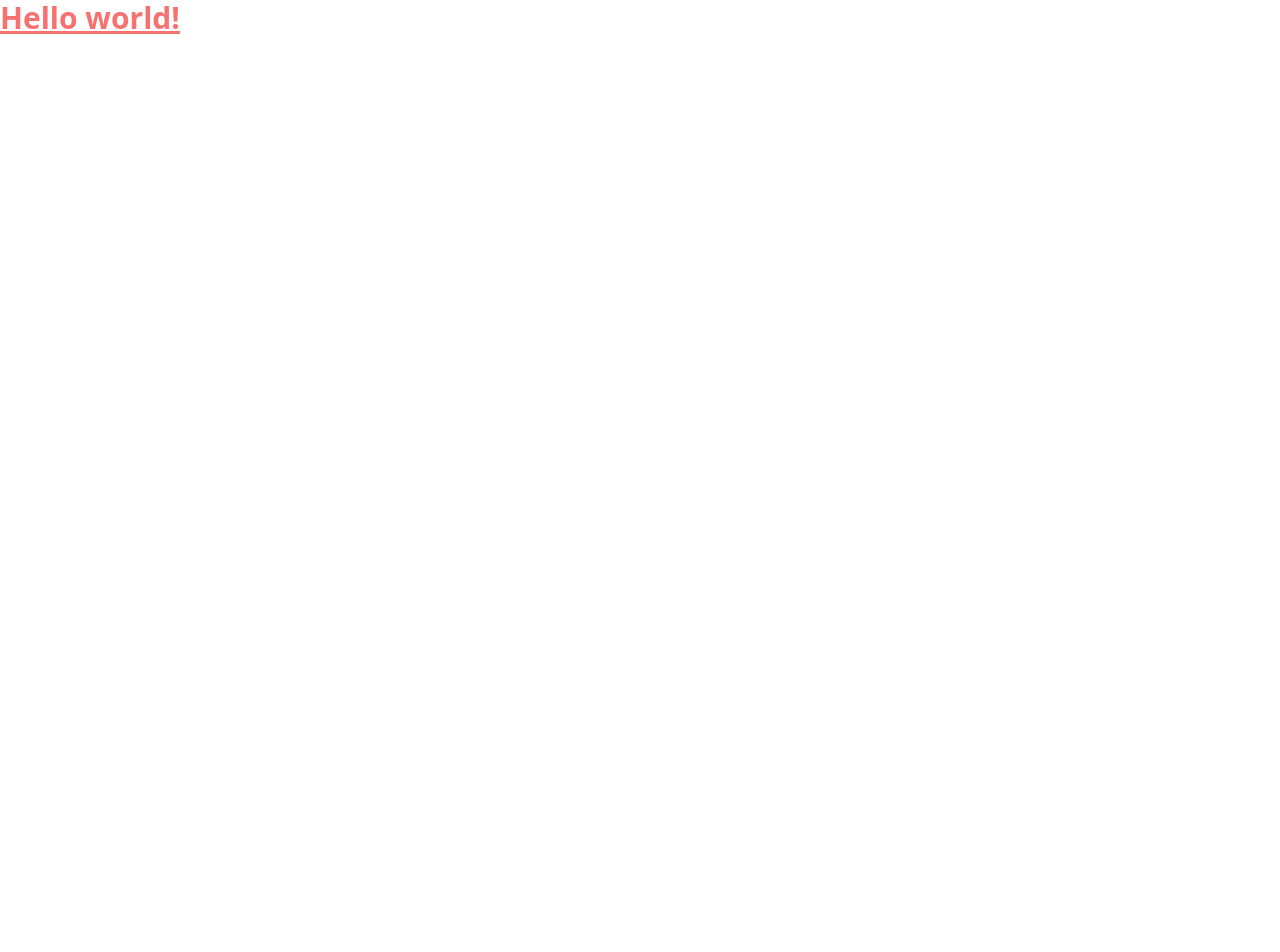
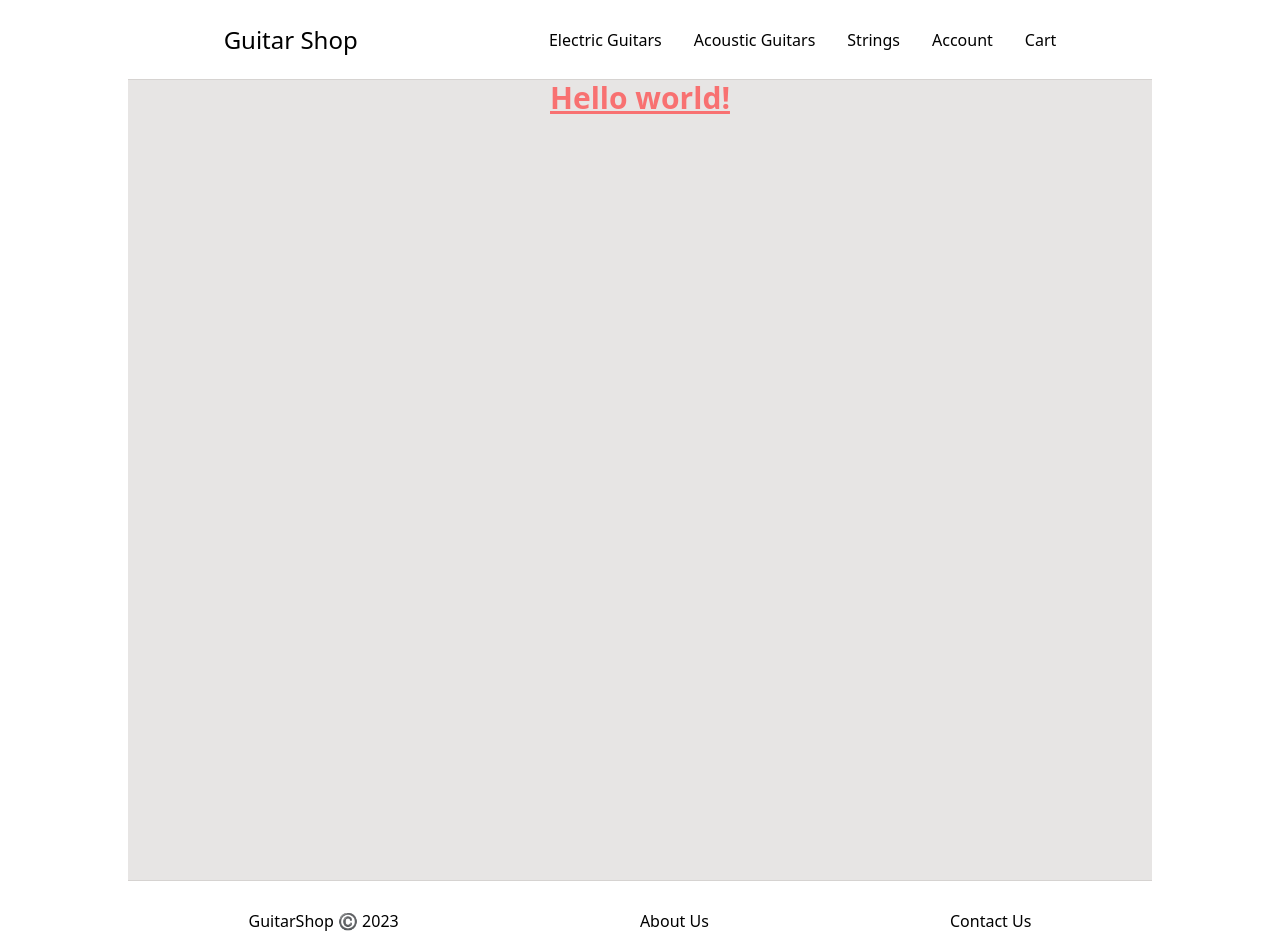
Before and after one commit to Zbigniew013/my-shop, a Next.js app: page / in a window 1280 px wide. Shown: the top 952 px of the page. Before the commit the page ends 800 px from the top, so only its background shows below. Built offline with nearby package versions, Linux system fonts and the light colour scheme.

Commit message:
fix: merge origin/master branches

```diff
--- /dev/null
+++ b/components/footer.tsx
@@ -0,0 +1,15 @@
+import Link from 'next/link';
+
+function Footer() {
+  return (
+    <div>
+      <footer className='flex sticky max-w-5xl mx-auto h-20 w-full flex-row items-center justify-around border-t border-stone-300 bg-white font-light '>
+        <div>GuitarShop ©️ 2023</div>
+        <Link href='about'>About Us</Link>
+        <Link href='contact'>Contact Us</Link>
+      </footer>
+    </div>
+  );
+}
+
+export default Footer;
--- /dev/null
+++ b/components/header.tsx
@@ -0,0 +1,26 @@
+import Link from 'next/link';
+
+function Header() {
+  return (
+    <div>
+      <div className='flex h-20 max-w-5xl w-full mx-auto flex-row items-center justify-around border-b border-stone-300 bg-white'>
+        <div className='text-2xl font-thin '>
+          <Link href='/'>Guitar Shop</Link>
+        </div>
+        <div className='items-center space-x-8 font-light'>
+          <Link href='/products/electric'>Electric Guitars</Link>
+          <Link href='/products/acoustic'>Acoustic Guitars</Link>
+          <Link href='/products/strings'>Strings</Link>
+          <Link href='account'>Account</Link>
+          <Link href='cart'>Cart</Link>
+        </div>
+      </div>
+    </div>
+  );
+}
+
+export default Header;
+
+{
+  /* <button className='flex items-center space-x-3 rounded border border-stone-300 px-4 py-2 text-stone-600 transition hover:border-stone-600 hover:text-stone-900 '></button> */
+}
--- a/pages/index.tsx
+++ b/pages/index.tsx
@@ -1,5 +1,35 @@
-export default function Home() {
+import Footer from '@/components/footer';
+import Header from '@/components/header';
+import Link from 'next/link';
+
+function HomePage() {
   return (
-    <h1 className='text-3xl font-bold underline text-red-400'>Hello world!</h1>
+    <>
+      <div>
+        <div className='flex h-20 max-w-5xl w-full mx-auto flex-row items-center justify-around border-b border-stone-300 bg-white'>
+          <div className='text-2xl font-thin '>
+            <Link href='/'>Guitar Shop</Link>
+          </div>
+          <div className='items-center space-x-8 font-light'>
+            <Link href='/products/electric'>Electric Guitars</Link>
+            <Link href='/products/acoustic'>Acoustic Guitars</Link>
+            <Link href='/products/strings'>Strings</Link>
+            <Link href='account'>Account</Link>
+            <Link href='cart'>Cart</Link>
+          </div>
+        </div>
+      </div>
+      <h1 className='text-3xl max-w-5xl mx-auto font-bold text-center w-full bg-stone-200 h-screen underline text-red-400'>
+        Hello world!
+      </h1>
+      <div>
+        <footer className='flex sticky max-w-5xl mx-auto h-20 w-full flex-row items-center justify-around border-t border-stone-300 bg-white font-light '>
+          <div>GuitarShop ©️ 2023</div>
+          <Link href='about'>About Us</Link>
+          <Link href='contact'>Contact Us</Link>
+        </footer>
+      </div>
+    </>
   );
 }
+export default HomePage;
```
